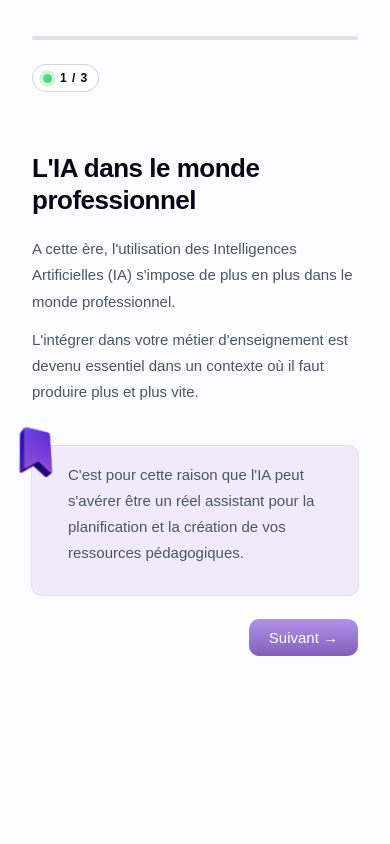
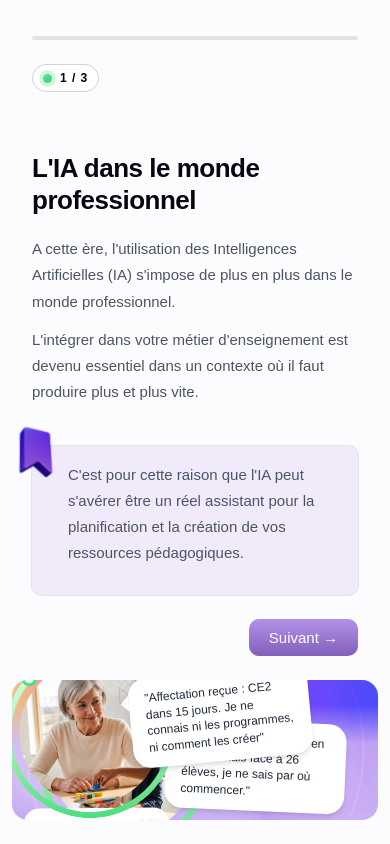
Before and after one commit to PierreTDX/y-days, a React (Vite) app: page /#/onboarding in a window 390 px wide. Built offline with nearby package versions, Linux system fonts and the light colour scheme.

Commit message:
responsive

```diff
--- a/src/components/ui/Testimony.jsx
+++ b/src/components/ui/Testimony.jsx
@@ -72,7 +72,7 @@ export function Testimony({
             </div>
 
             {/* ── Speech bubble ── */}
-            <div className="relative -bottom-7 right-10 z-20 -ml-4 -rotate-[1.5deg] mt-1 bg-white rounded-2xl px-4 py-3 shadow-md font-sans text-xs leading-none tracking-normal text-gray-800 max-w-[180px]">
+            <div className="relative -bottom-7 right-10 z-20 -ml-4 -rotate-[1.5deg] mt-1 bg-white rounded-2xl px-4 py-3 shadow-md font-sans text-xs leading-snug tracking-normal text-gray-800 max-w-[180px]">
                 {/* Left-pointing tail */}
                 <span
                     className="absolute -left-2 top-4 w-0 h-0"
@@ -82,7 +82,7 @@ export function Testimony({
                         borderRight: "8px solid white",
                     }}
                 />
-                <div className="line-clamp-4">"{quote}"</div>
+                <div>"{quote}"</div>
             </div>
         </div>
     );
--- a/src/styles/pages.css
+++ b/src/styles/pages.css
@@ -649,7 +649,6 @@
 /* ── Tablette (≤ 1024px) ── */
 @media (max-width: 1024px) {
   .home-testimony--3, .home-testimony--4 { display: none; }
-  .onboarding-right--step1 { display: none; }
   .onboarding-left { padding: 28px 32px; }
   .onboarding-title { font-size: 34px; line-height: 40px; }
   .step3-grid {
```
